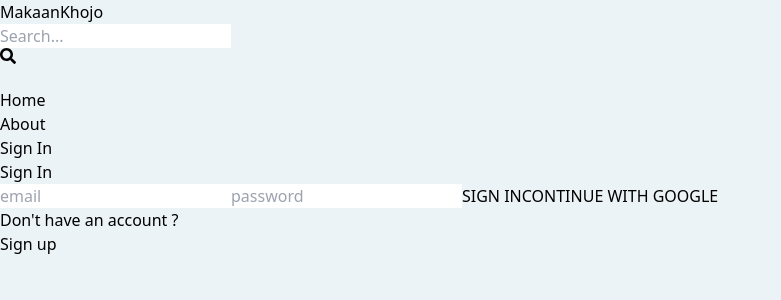
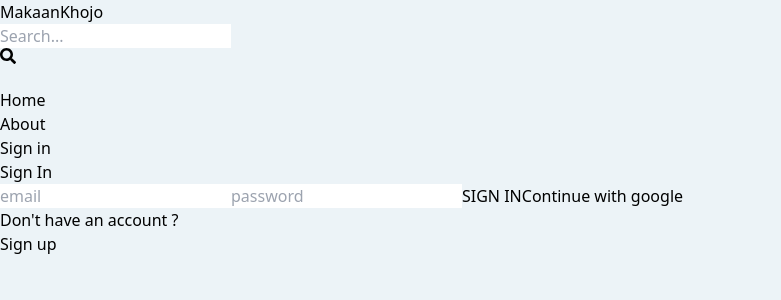
Before and after one commit to Anantpandey07/makaanKhojo, a React (Vite) app in the folder client/: page /sign-in in a window 1280 px wide. Shown: the top 300 px of the page, without its empty margins (0-781 px from the left). Built offline with nearby package versions, Linux system fonts and the light colour scheme; no server answers.

Commit message:
minor issue of OAuth and make profile page private

```diff
--- a/client/src/App.jsx
+++ b/client/src/App.jsx
@@ -6,7 +6,7 @@
 import About from './pages/About';
 import Profile from './pages/Profile';
 import Header from './components/Header';
-
+  import PrivateRoute from './components/privateRoute';
 export default function App() {
   return (
     <BrowserRouter>
@@ -16,8 +16,13 @@
         <Route path='/sign-in' element = {<SignIn/>}></Route>
         <Route path='/sign-up' element = {<SignUp/>}></Route>
         <Route path='/About' element = {<About/>}></Route>
-        <Route path='/Profile' element = {<Profile/>}></Route>
-      </Routes>
+
+        {/* <Route path='/Profile' element = {<Profile/>}></Route> */}
+        <Route element={<PrivateRoute/>}>
+          <Route path='/Profile' element = {<Profile/>}></Route>
+        </Route>
+
+        </Routes>
     </BrowserRouter>
   )
 }
--- a/client/src/components/Header.jsx
+++ b/client/src/components/Header.jsx
@@ -1,8 +1,10 @@
 import React from 'react'
 import { FaSearch } from "react-icons/fa";
 import { Link } from 'react-router-dom';
+import { useSelector } from 'react-redux';
 
 export default function Header() {
+    const {currentUser} = useSelector((state) => state.user);
   return (
     <header className='bg-slate-300 shadow-md'>
         <div className='flex justify-between items-center max-w-6xl mx-auto p-4'>
@@ -22,7 +24,16 @@
             <Link to={'/'}><li className='text-slate-700 hidden sm:inline hover:underline'>Home</li></Link>
             <Link to={'/About'}><li className='text-slate-700 hidden sm:inline hover:underline'>About</li></Link>
 
-            <Link to={'/sign-in'}><li className='text-slate-900'>Sign In</li></Link>
+            <Link to='/Profile'>
+            {currentUser ? (
+              <img className='rounded-full h-7 w-7 object-cover' src={currentUser.avatar} alt='profile' />
+            ) : (
+              <li className=' text-slate-700 hover:underline'> Sign in</li>
+            )}
+          </Link>
+            {/* <Link to={'/sign-in'}>
+            <li className=' text-slate-700 hover:underline'> Sign in</li>
+            </Link> */}
         </ul>
         </div>
     </header>
--- a/client/src/components/OAth.jsx
+++ b/client/src/components/OAth.jsx
@@ -1,40 +1,46 @@
-import React from 'react'
-import {GoogleAuthProvider, getAuth, signInWithPopup} from 'firebase/auth';
+import { GoogleAuthProvider, getAuth, signInWithPopup } from 'firebase/auth';
 import { app } from '../firebase';
 import { useDispatch } from 'react-redux';
 import { signinSuccess } from '../redux/user/userSlice';
 import { useNavigate } from 'react-router-dom';
 
-export default function OAth() {
+export default function OAuth() {
   const dispatch = useDispatch();
-    const handleGoogleOAth = async () =>{
+  const navigate = useNavigate();
+  const handleGoogleClick = async () => {
     try {
-            const provider = new GoogleAuthProvider()
-            const auth = getAuth(app)
-            const navigate = useNavigate()
+      const provider = new GoogleAuthProvider();
+      const auth = getAuth(app);
 
-            const result = await signInWithPopup(auth, provider)
+      const result = await signInWithPopup(auth, provider);
 
-          //console.log(result);
-          const res = await fetch('/api/auth/google',
-            {
-                method: 'POSt',
+      const res = await fetch('/api/auth/google', {
+        method: 'POST',
         headers: {
           'Content-Type': 'application/json',
         },
         body: JSON.stringify({
-                    name: result.user.displayName, email: result.user.email, photo: result.user.photoURL
+          name: result.user.displayName,
+          email: result.user.email,
+          photo: result.user.photoURL,
         }),
+      });
+      const data = await res.json();
+
+      dispatch(signinSuccess(data));
+
+      navigate('/');
+    } catch (error) {
+      console.log('could not sign in with google', error);
     }
-          )
-          const data = await res.json()
-          dispatch(signinSuccess(data));
-          navigate('/')
-        } catch (error) {
-            console.log("couldn't signin with google", error);
+  };
+  return (
+    <button
+      onClick={handleGoogleClick}
+      type='button'
+      className='bg-red-700 text-white p-3 rounded-lg uppercase hover:opacity-95'
+    >
+      Continue with google
+    </button>
+  );
 }
-    }
-  return (
-    <button type='button' onClick={handleGoogleOAth} className='bg-red-600 text-white p-3 rounded-lg  hover:opacity-95 disabled:opacity-80'>CONTINUE WITH GOOGLE</button>
-  )
-}
--- /dev/null
+++ b/client/src/components/privateRoute.jsx
@@ -0,0 +1,9 @@
+
+
+import { useSelector } from 'react-redux';
+import { Outlet, Navigate } from 'react-router-dom';
+
+export default function PrivateRoute() {
+  const { currentUser } = useSelector((state) => state.user);
+  return currentUser ? <Outlet/> : <Navigate to='/sign-in' />;
+}
--- a/client/src/pages/Sign-In.jsx
+++ b/client/src/pages/Sign-In.jsx
@@ -54,7 +54,9 @@
         <input type='email' placeholder='email' className='border p-3 rounded-lg' id='email' onChange={handleChange}></input>
         <input type='password' placeholder='password' className='border p-3 rounded-lg' id='password' onChange={handleChange}></input>
         <button disabled = {loading} className='bg-slate-800 text-white p-3 rounded-lg my-2 hover:opacity-95 disabled:opacity-80'>{loading ? 'Loading...' : 'SIGN IN'}</button>
+
         <OAth/>
+
       </form>
       <div className='flex gap-2 mt-6'>
         <p>Don't have an account ?</p>
--- a/client/src/pages/SignUp.jsx
+++ b/client/src/pages/SignUp.jsx
@@ -56,7 +56,9 @@
         <input type='email' placeholder='email' className='border p-3 rounded-lg' id='email' onChange={handleChange}></input>
         <input type='password' placeholder='password' className='border p-3 rounded-lg' id='password' onChange={handleChange}></input>
         <button disabled = {loading} className='bg-slate-800 text-white p-3 rounded-lg my-2 hover:opacity-95 disabled:opacity-80'>{loading ? 'Loading...' : 'SIGN UP'}</button>
+
         <OAth/>
+
       </form>
       <div className='flex gap-2 mt-6'>
         <p>Have an account? </p>
```
Also changed, not shown: 1 other file (tests, documents, lock files or other folders). Lines whose indentation alone changed are shown as unchanged.
